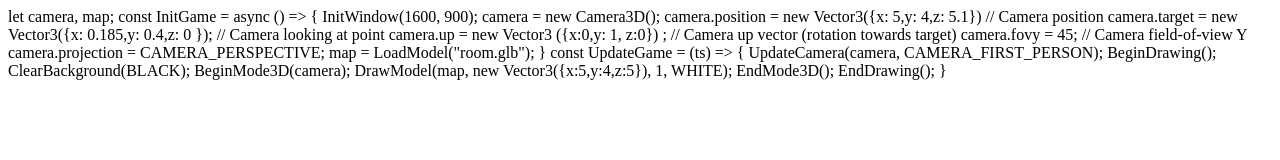
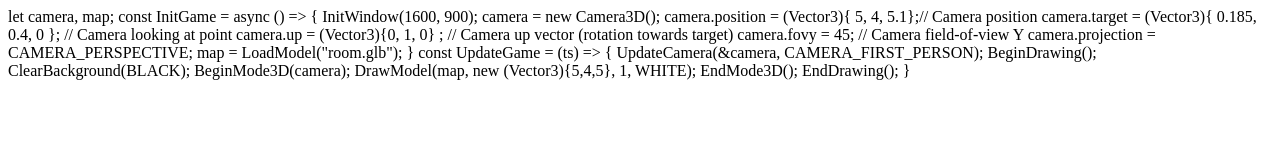
Before and after one commit to theutisticcoder/lordofthefries, a plain HTML site: page index.html in a window 1280 px wide. Drawn offline with Linux system fonts and the light colour scheme.

Commit message:
Update index.html

```diff
--- a/index.html
+++ b/index.html
@@ -14,20 +14,20 @@
     const InitGame = async () => {
     InitWindow(1600, 900);
     camera = new Camera3D();
-    camera.position = new Vector3({x: 5,y: 4,z: 5.1}) // Camera position
-    camera.target = new Vector3({x: 0.185,y: 0.4,z: 0 }); // Camera looking at point
-    camera.up = new Vector3 ({x:0,y: 1, z:0}) ; // Camera up vector (rotation towards target)
+    camera.position = (Vector3){ 5, 4, 5.1};// Camera position
+    camera.target = (Vector3){ 0.185, 0.4, 0 }; // Camera looking at point
+    camera.up =  (Vector3){0, 1, 0} ; // Camera up vector (rotation towards target)
     camera.fovy = 45; // Camera field-of-view Y
     camera.projection = CAMERA_PERSPECTIVE;
      map = LoadModel("room.glb");
     }
 
     const UpdateGame = (ts) => {
-    UpdateCamera(camera, CAMERA_FIRST_PERSON);
+    UpdateCamera(&camera, CAMERA_FIRST_PERSON);
     BeginDrawing();
     ClearBackground(BLACK);
     BeginMode3D(camera);
-    DrawModel(map, new Vector3({x:5,y:4,z:5}), 1, WHITE);
+    DrawModel(map, new (Vector3){5,4,5}, 1, WHITE);
     EndMode3D();
     EndDrawing();
     }
```
